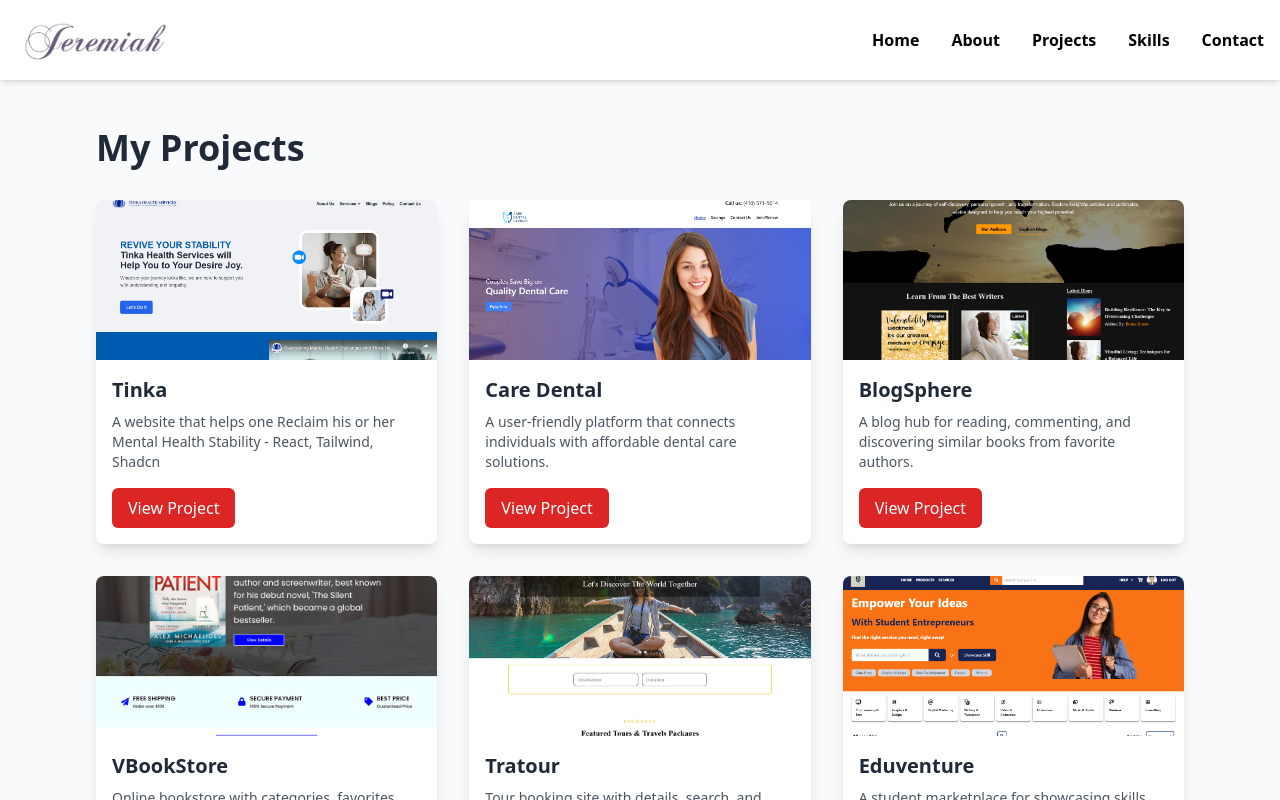
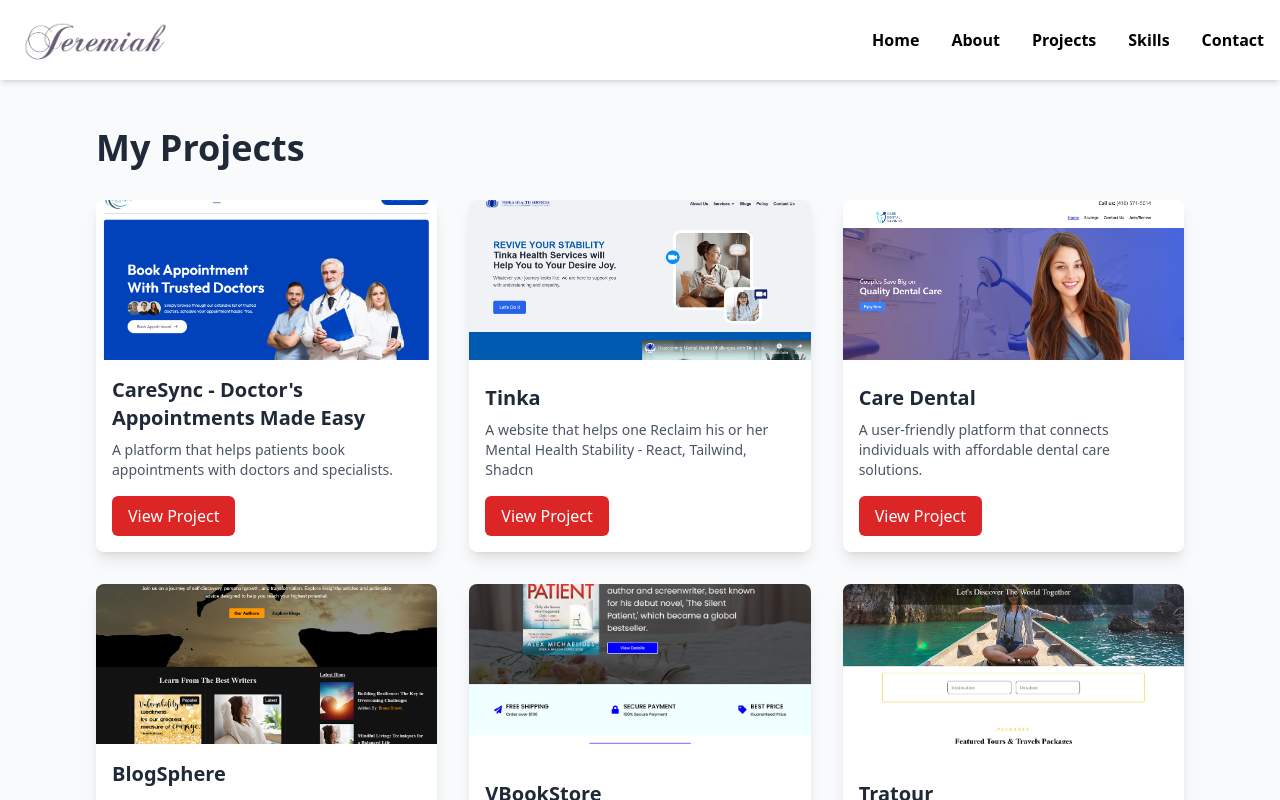
Before and after one commit to Adeoye-J/jeremiah, a React (Vite) app: page /projects in a window 1280 px wide. Shown: the top 800 px of the page. Built offline with nearby package versions, Linux system fonts and the light colour scheme.

Commit message:
latest project - caresync - added

```diff
--- a/src/pages/Projects.jsx
+++ b/src/pages/Projects.jsx
@@ -1,7 +1,14 @@
 import React from 'react';
 import { motion } from 'framer-motion';
+import { link } from 'framer-motion/client';
 
 const projects = [
+    {
+        title: "CareSync - Doctor's Appointments Made Easy",
+        description: 'A platform that helps patients book appointments with doctors and specialists.',
+        image: '/images/caresync.png',
+        link: "https://caresync-frontend.onrender.com/",
+    },
     {
         title: 'Tinka',
         description: 'A website that helps one Reclaim his or her Mental Health Stability - React, Tailwind, Shadcn',
```
Also changed, not shown: public/images/caresync.png (added). Lines whose indentation alone changed are shown as unchanged.
